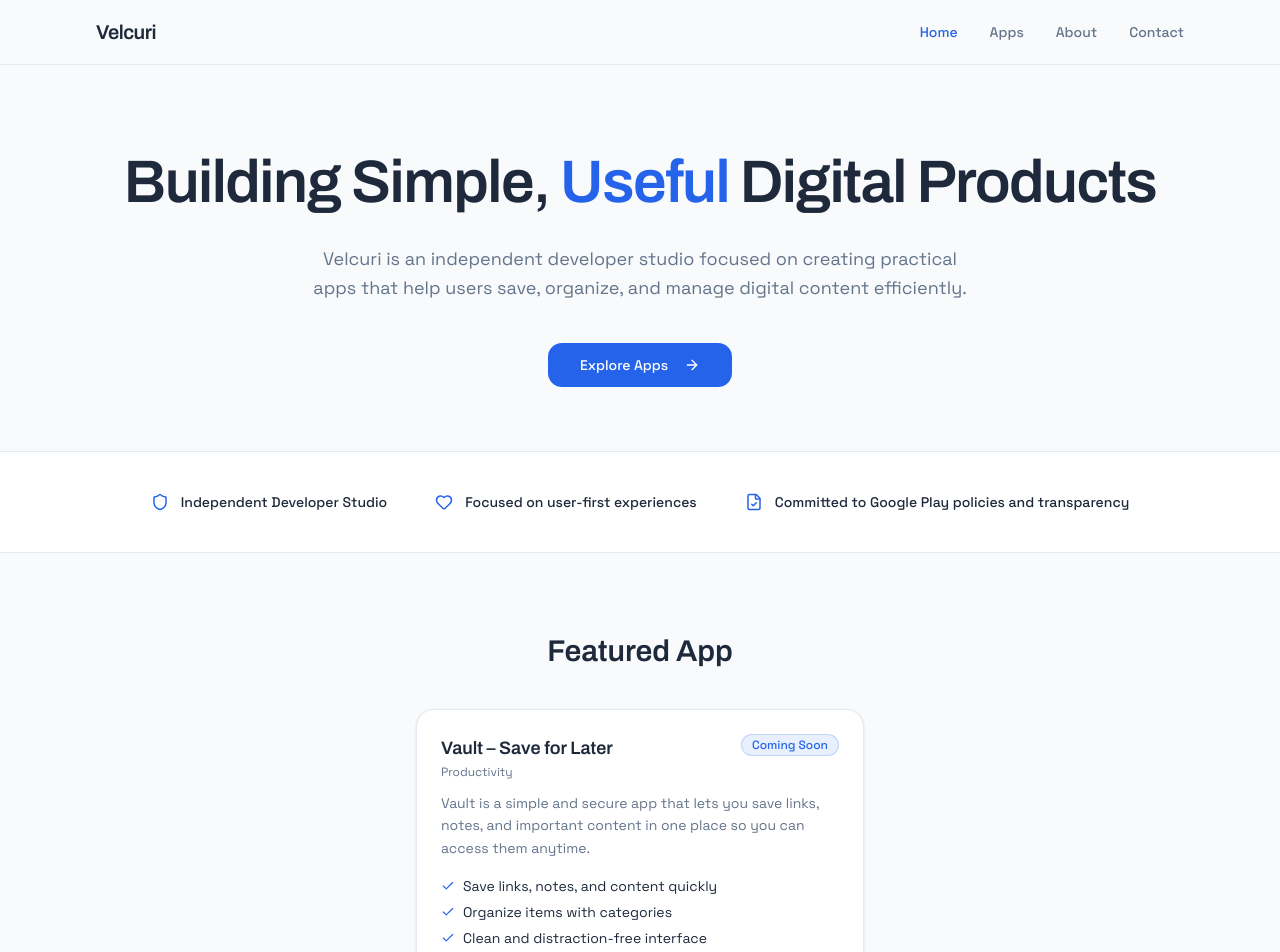
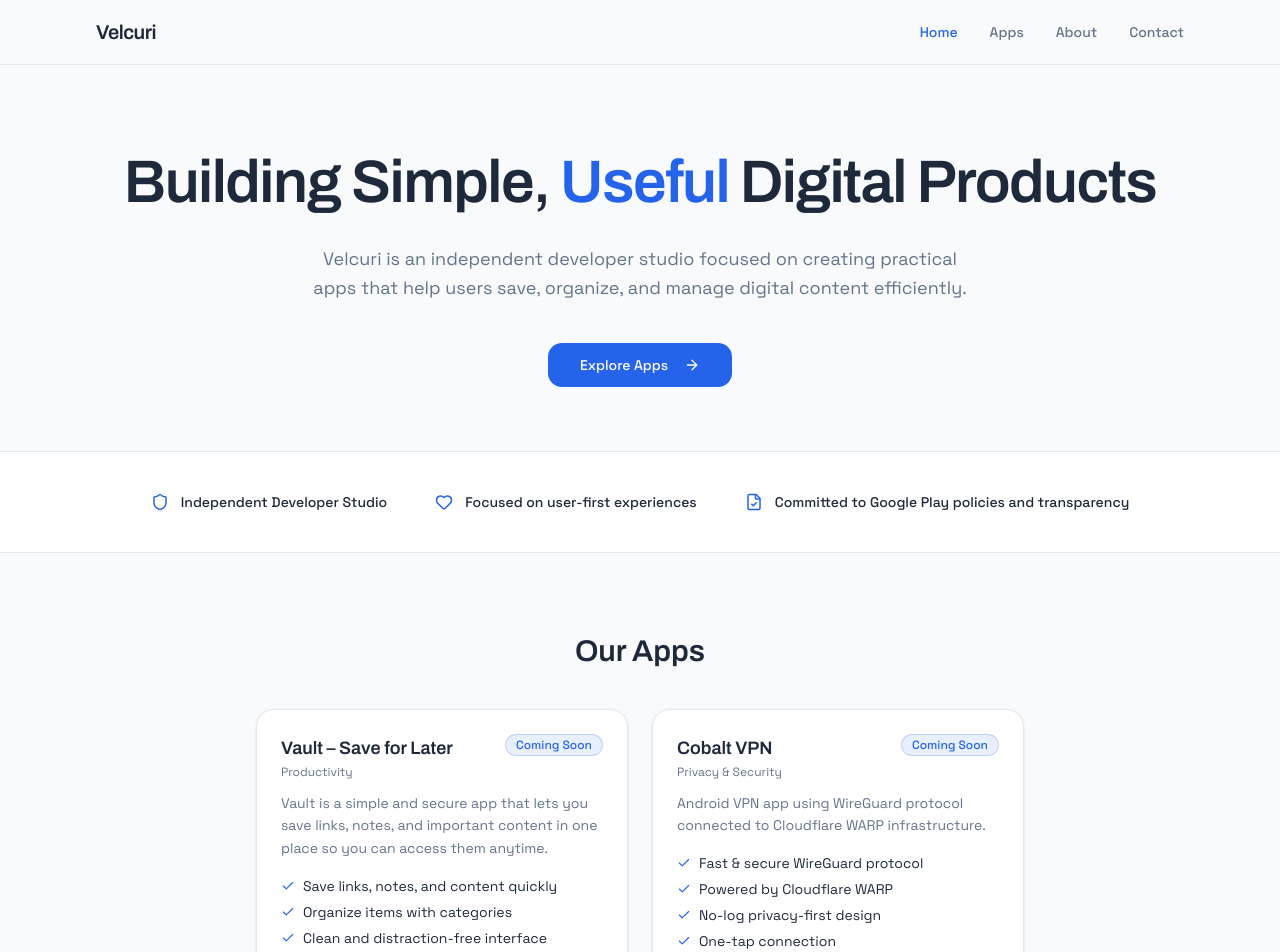
Before and after one commit to albinchristo04/Velcuri, a Next.js app: page / in a window 1280 px wide. Shown: the top 952 px of the page. Built offline with nearby package versions, Linux system fonts and the light colour scheme.

Commit message:
Add Cobalt VPN coming soon card to homepage

```diff
--- a/components/sections/featured-app.tsx
+++ b/components/sections/featured-app.tsx
@@ -17,14 +17,32 @@
   ctaDisabled: true,
 };
 
+const COBALT_VPN_APP = {
+  name: "Cobalt VPN",
+  status: "Coming Soon",
+  statusVariant: "coming-soon" as const,
+  description:
+    "Android VPN app using WireGuard protocol connected to Cloudflare WARP infrastructure.",
+  features: [
+    "Fast & secure WireGuard protocol",
+    "Powered by Cloudflare WARP",
+    "No-log privacy-first design",
+    "One-tap connection",
+  ],
+  tag: "Privacy & Security",
+  ctaLabel: "Coming to Google Play",
+  ctaDisabled: true,
+};
+
 export function FeaturedApp() {
   return (
     <section className="mx-auto max-w-6xl px-4 sm:px-6 lg:px-8 py-20">
       <h2 className="font-heading text-2xl sm:text-3xl font-semibold text-brand-text mb-10 text-center">
-        Featured App
+        Our Apps
       </h2>
-      <div className="max-w-md mx-auto">
+      <div className="grid grid-cols-1 md:grid-cols-2 gap-6 max-w-3xl mx-auto">
         <AppCard {...VAULT_APP} />
+        <AppCard {...COBALT_VPN_APP} />
       </div>
     </section>
   );
```
